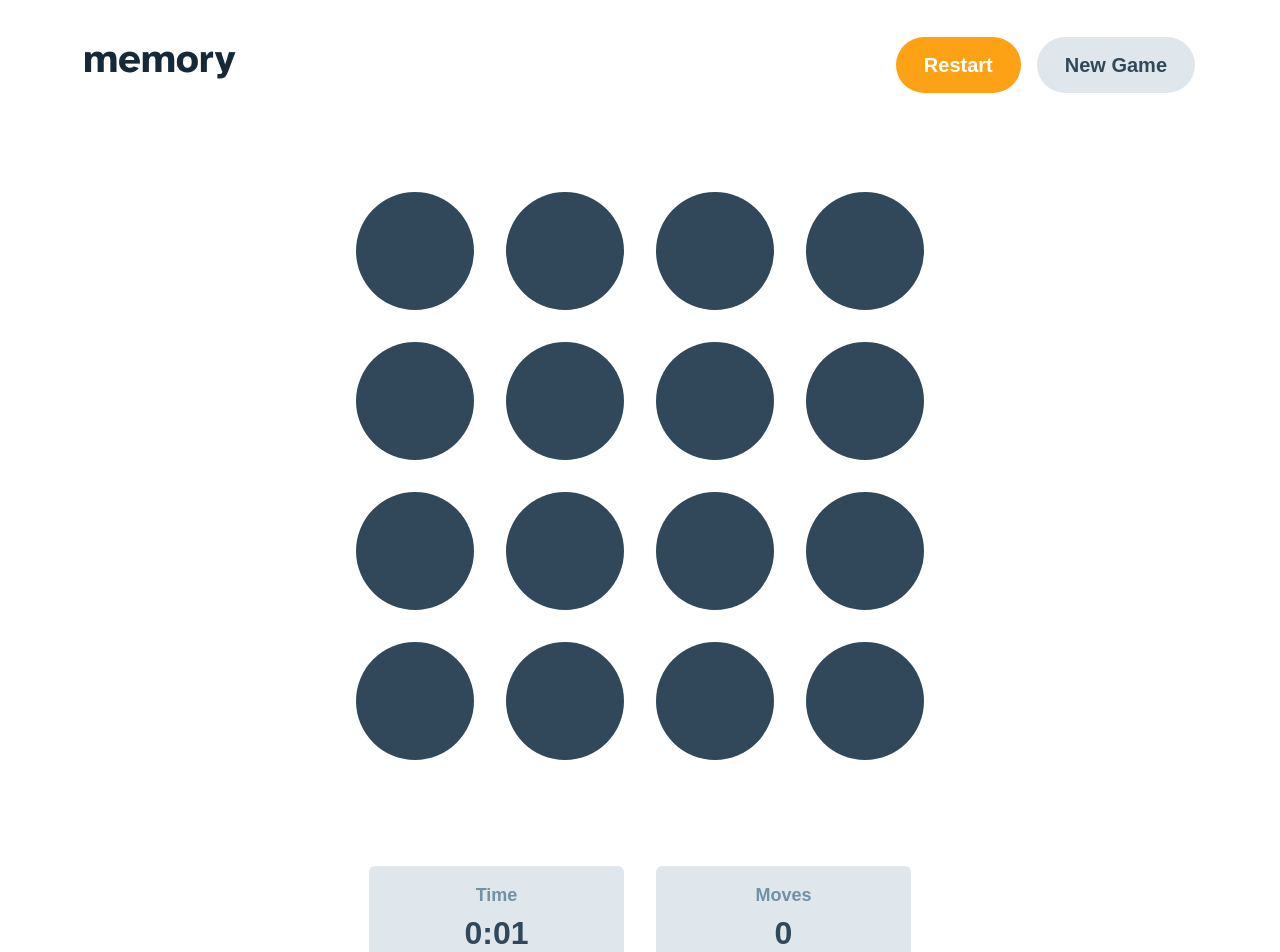
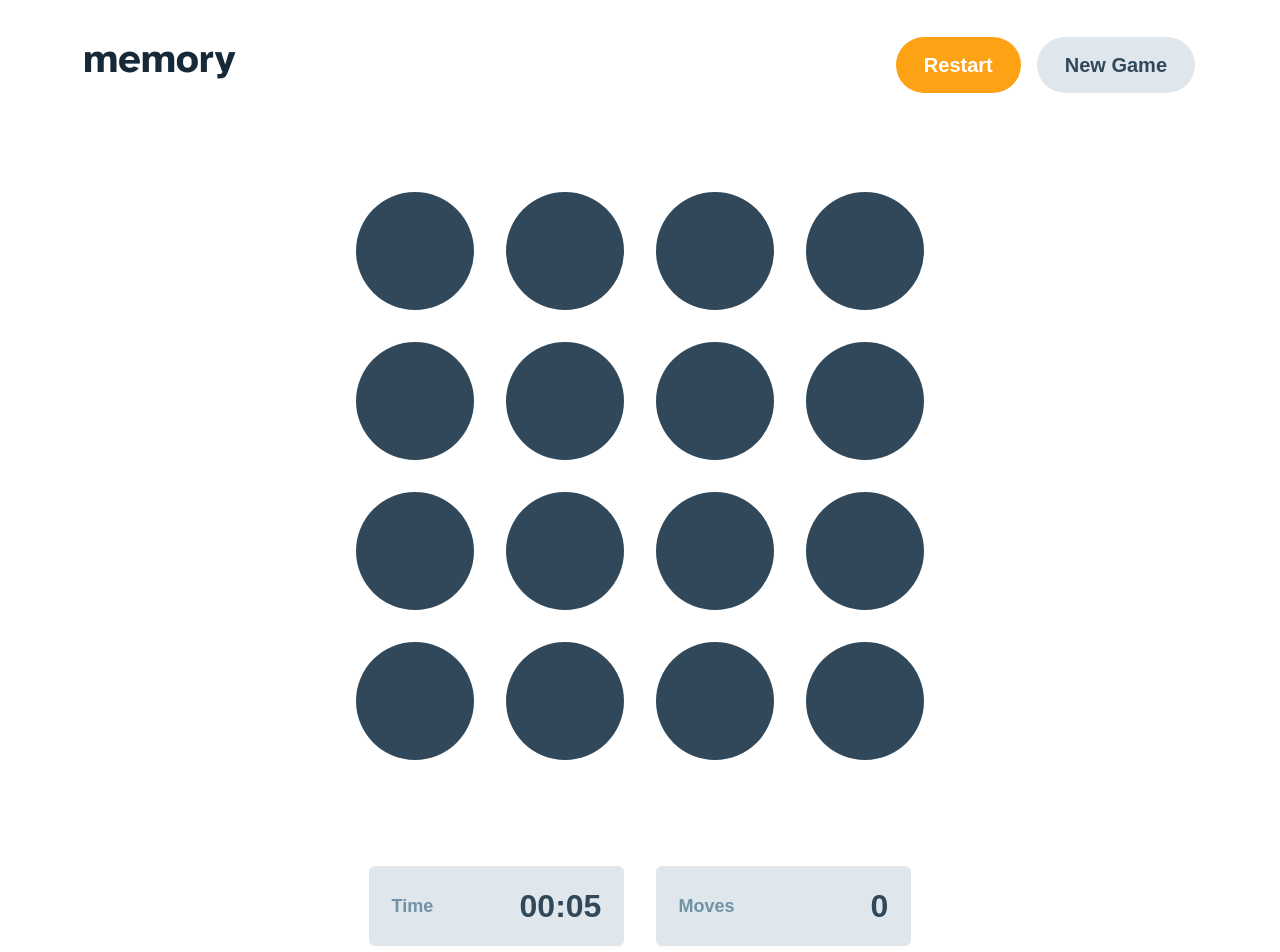
Before and after one commit to DrakeHermit/memory-game, a React (Vite) app: page /game in a window 1280 px wide. Shown: the top 952 px of the page. Built offline with nearby package versions, Linux system fonts and the light colour scheme.

Commit message:
feat: added a timer component that starts running as soon as the component mounts

```diff
--- /dev/null
+++ b/src/components/TimeComponent.tsx
@@ -0,0 +1,29 @@
+import { useState, useRef, useEffect } from "react";
+
+export const TimeComponent = () => {
+  const [time, setTime] = useState<number>(0);
+  const startTime = useRef<number>(Date.now());
+
+  useEffect(() => {
+    const interval = setInterval(() => {
+      setTime(Date.now() - startTime.current);
+    }, 10);
+
+    return () => clearInterval(interval);
+  }, []);
+
+  const formatTime = (time: number) => {
+    const minutes = Math.floor(time / 60000);
+    const seconds = Math.floor((time % 60000) / 1000);
+    return `${String(minutes).padStart(2, "0")}:${String(seconds).padStart(
+      2,
+      "0"
+    )}`;
+  };
+
+  return (
+    <div className="flex flex-col md:flex-row justify-between items-center bg-blue-100 py-200 px-[22.6px] text-blue-400 text-[18px] font-bold rounded-md">
+      Time <span className="text-[32px] text-blue-800">{formatTime(time)}</span>
+    </div>
+  );
+};
--- a/src/pages/GamePage.tsx
+++ b/src/pages/GamePage.tsx
@@ -1,5 +1,6 @@
 import { GameBoard } from "../components/GameBoard";
 import { NavBar } from "../components/NavBar";
+import { TimeComponent } from "../components/TimeComponent";
 import useLobbyStore from "../store/useLobbyStore";
 import { generateGrid, getGridSize } from "../utils/gameUtils";
 
@@ -35,10 +36,8 @@ const GamePage = () => {
             size === 4 && "md:mt-[100px]"
           } md:mt-[100px] lg:mt-[106px] mt-[125px] gap-200 md:gap-400`}
         >
-          <div className="flex flex-col justify-between items-center bg-blue-100 py-200 px-[22.6px] text-blue-400 text-[18px] font-bold rounded-md">
-            Time <span className="text-[32px] text-blue-800">0:01</span>
-          </div>
-          <div className="flex flex-col justify-between items-center bg-blue-100 py-200 px-[22.6px] text-blue-400 text-[18px] font-bold rounded-md">
+          <TimeComponent />
+          <div className="flex flex-col md:flex-row justify-between items-center bg-blue-100 py-200 px-[22.6px] text-blue-400 text-[18px] font-bold rounded-md">
             Moves <span className="text-[32px] text-blue-800">0</span>
           </div>
         </div>
```
